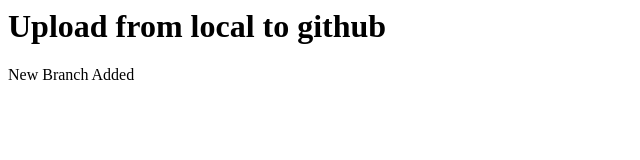
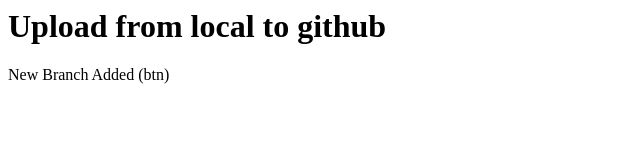
Before and after one commit to Hamzajavid106/localrepo, a plain HTML site: page index.html in a window 1280 px wide. Shown: the full height of the page, 0-640 px from the left. Drawn offline with Linux system fonts and the light colour scheme.

```diff
--- a/index.html
+++ b/index.html
@@ -1,2 +1,2 @@
 <h1>Upload from local to github</h1>
-<p>New Branch Added</p>
+<p>New Branch Added (btn)</p>
```
